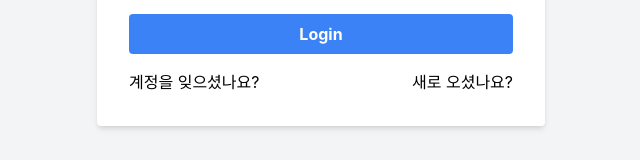
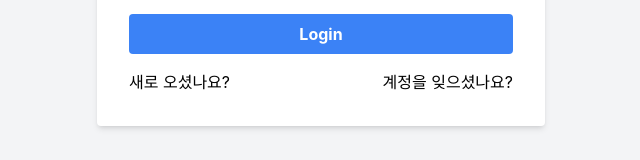
Before and after one commit to MexicoHamburger/Copoto, a React (Create React App) app in the folder frontend/: page /login in a window 1280 px wide. Shown: the part 468-628 px from the top of the page, without its empty margins (319-959 px from the left). Built offline with nearby package versions, Linux system fonts and the light colour scheme.

Commit message:
[feat]Copoto#10 - Added route to register page

```diff
--- a/frontend/src/pages/LoginPage.js
+++ b/frontend/src/pages/LoginPage.js
@@ -1,8 +1,10 @@
 import React, { useState } from "react";
+import { useNavigate } from "react-router-dom";
 
 function LoginPage() {
   const [username, setUsername] = useState("");
   const [password, setPassword] = useState("");
+  const navigate = useNavigate();
 
   const handleLogin = (e) => {
     e.preventDefault();
@@ -11,6 +13,10 @@ function LoginPage() {
 
     //이 값을 이용해 db를 업데이트하면 됩니다
   };
+
+  const gotoRegisterPage = () => {
+    navigate("/register");
+  }
 
   return (
     <div className="flex items-center justify-center min-h-screen bg-gray-100">
@@ -50,8 +56,11 @@ function LoginPage() {
             Login
           </button>
           <div className = "flex justify-between mt-4">
+            <h3
+              className = "text-m text-center hover:cursor-pointer"
+              onClick = {gotoRegisterPage}
+            >새로 오셨나요?</h3>
             <h3 className = "text-m text-center">계정을 잊으셨나요?</h3>
-            <h3 className = "text-m text-center">새로 오셨나요?</h3>
           </div>
         </form>
       </div>
```
